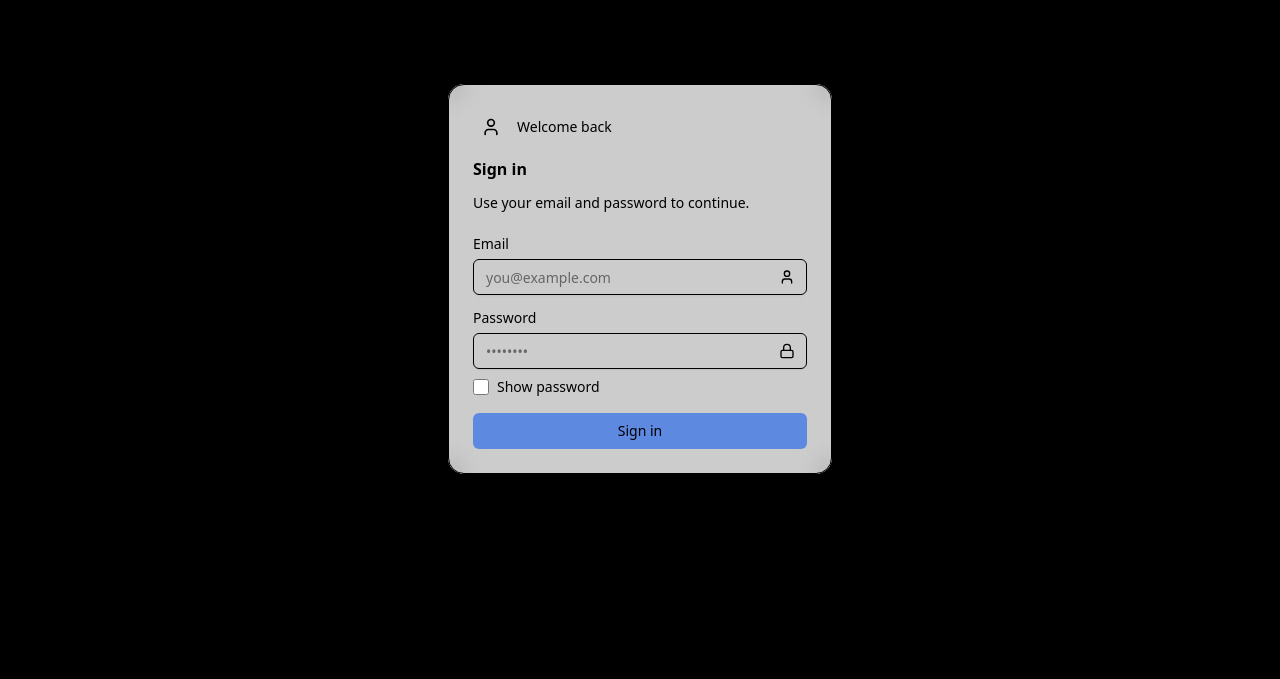
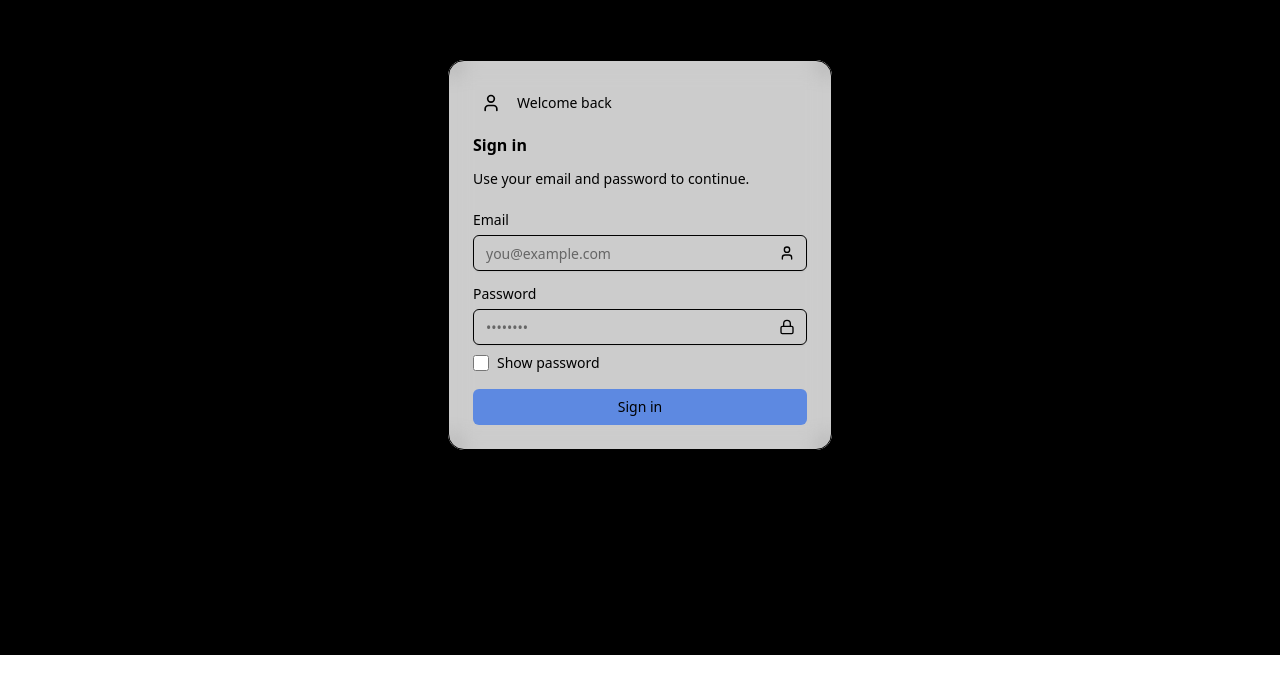
Before and after one commit to uptrends-Dev/abudabbab-frontend, a Next.js app: page /dashboard/login in a window 1280 px wide. Shown: the part 145-824 px from the top of the page. After the commit the page ends 800 px from the top, so only its background shows below. Built offline with nearby package versions, Linux system fonts and the light colour scheme; no server answers.

Commit message:
logic update

```diff
--- a/app/dashboard/layout.jsx
+++ b/app/dashboard/layout.jsx
@@ -5,7 +5,7 @@
   return (
     <ReduxTripsProvider>
       <AdminHeader />
-      <div className="bg-black min-h-screen pt-6">
+      <div className="bg-black min-h-screen">
         {children}
       </div>
     </ReduxTripsProvider>
--- a/app/dashboard/settings/page.jsx
+++ b/app/dashboard/settings/page.jsx
@@ -119,15 +119,19 @@
         if (form.password && form.password.trim().length) {
           payload.password = form.password;
         }
+        try {
 
-        const res = await updateUser(`${API_BASE}/updateuser`, payload);
+          const res = await updateUser(`${API_BASE}/updateuser`, payload);
+          const data = res;
+          setUsers((prev) =>
+            prev.map((u) => (u._id === data.user._id ? { ...u, ...data.user } : u))
+          );
+          setModalOpen(false);
+        } catch (error) {
+          console.error("Error updating user:", error);
+        }
         // if (!res.ok) throw new Error(res?.message || "Failed to update user");
-        const data = res;
         // Replace updated user in list
-        setUsers((prev) =>
-          prev.map((u) => (u._id === data.user._id ? { ...u, ...data.user } : u))
-        );
-        setModalOpen(false);
       }
     } catch (e) {
       setError(e.message || "Request failed");
```
